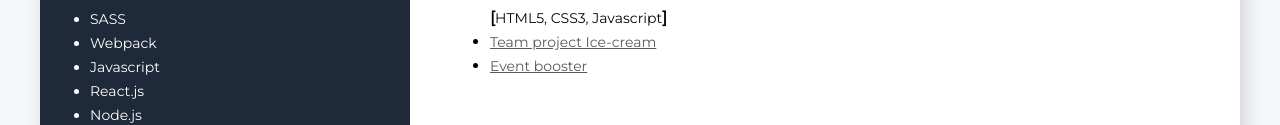
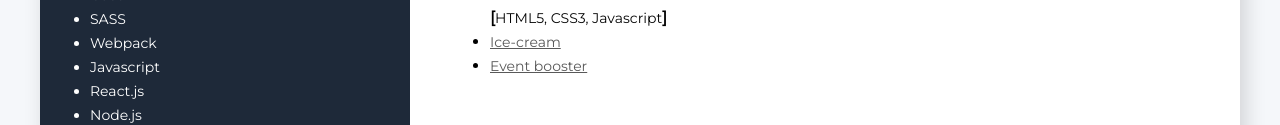
Before and after one commit to Zharkynbek/resume, a plain HTML site: page index.html in a window 1280 px wide. Shown: the part 673-798 px from the top of the page. Drawn offline with Linux system fonts and the light colour scheme.

Commit message:
delete what not using

```diff
--- a/index.html
+++ b/index.html
@@ -179,7 +179,7 @@
                 class="project-link"
                 target="_blank"
                 href="https://sergey-proskurnin.github.io/team-project-ice-cream/"
-                >Team project Ice-cream</a
+                >Ice-cream</a
               >
             </li>
             <li>
```
